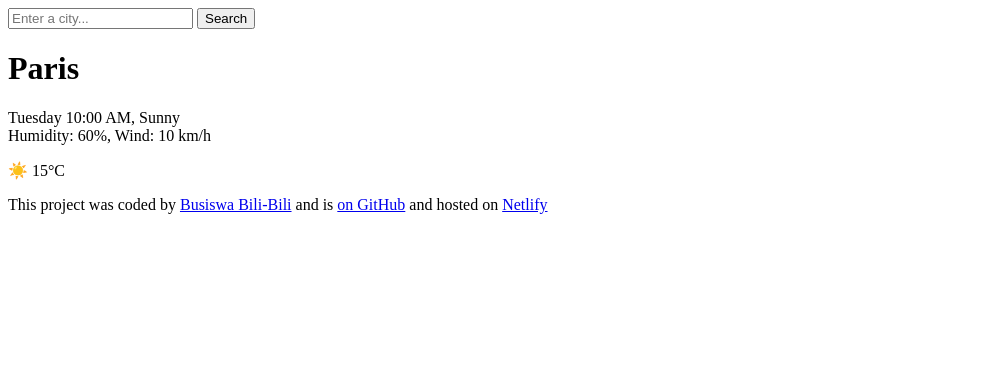
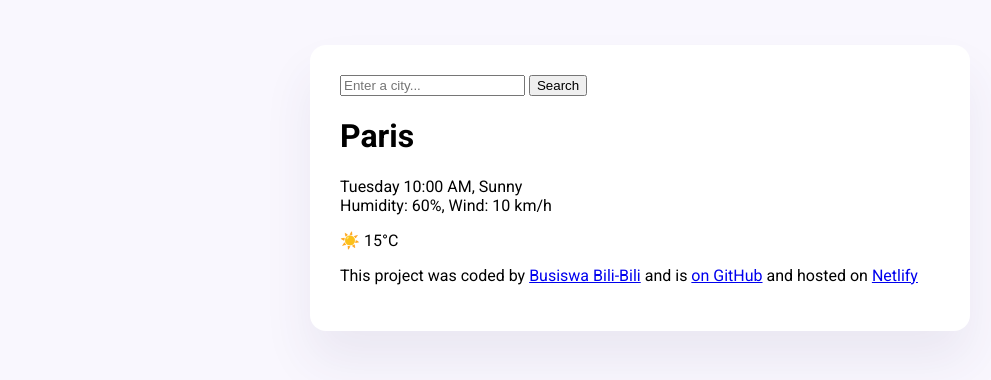
Before and after one commit to BUSISWABILIBILI/My-Weather-App, a plain HTML site: page index.html in a window 1280 px wide. Shown: the whole page, without its empty margins (0-991 px from the left). Drawn offline with Linux system fonts and the light colour scheme.

Commit message:
Add styles and class names

```diff
--- a/index.html
+++ b/index.html
@@ -4,8 +4,16 @@
     <meta charset="UTF-8" />
     <meta name="viewport" content="width=device-width, initial-scale=1.0" />
     <title>My Weather App</title>
+    <link rel="stylesheet" href="src/styles.css" />
+    <link rel="preconnect" href="https://fonts.googleapis.com" />
+    <link rel="preconnect" href="https://fonts.gstatic.com" crossorigin />
+    <link
+      href="https://fonts.googleapis.com/css2?family=Roboto:ital,wght@0,100..900;1,100..900&display=swap"
+      rel="stylesheet"
+    />
   </head>
   <body>
+    <div class="weather-app">
       <header>
         <form id="search-form">
           <input
@@ -48,5 +56,6 @@
           <a href="https://www.netlify.com/" target="_blank">Netlify</a>
         </p>
       </footer>
+    </div>
   </body>
 </html>
--- /dev/null
+++ b/src/styles.css
@@ -0,0 +1,13 @@
+body {
+  background-color: #f9f7fe;
+  font-family: "Roboto", sans-serif;
+}
+
+.weather-app {
+  background-color: white;
+  max-width: 600px;
+  margin: 45px auto;
+  padding: 30px;
+  border-radius: 16px;
+  box-shadow: 0 30px 50px rgba(65, 50, 100, 0.08);
+}
```
Lines whose indentation alone changed are shown as unchanged.
